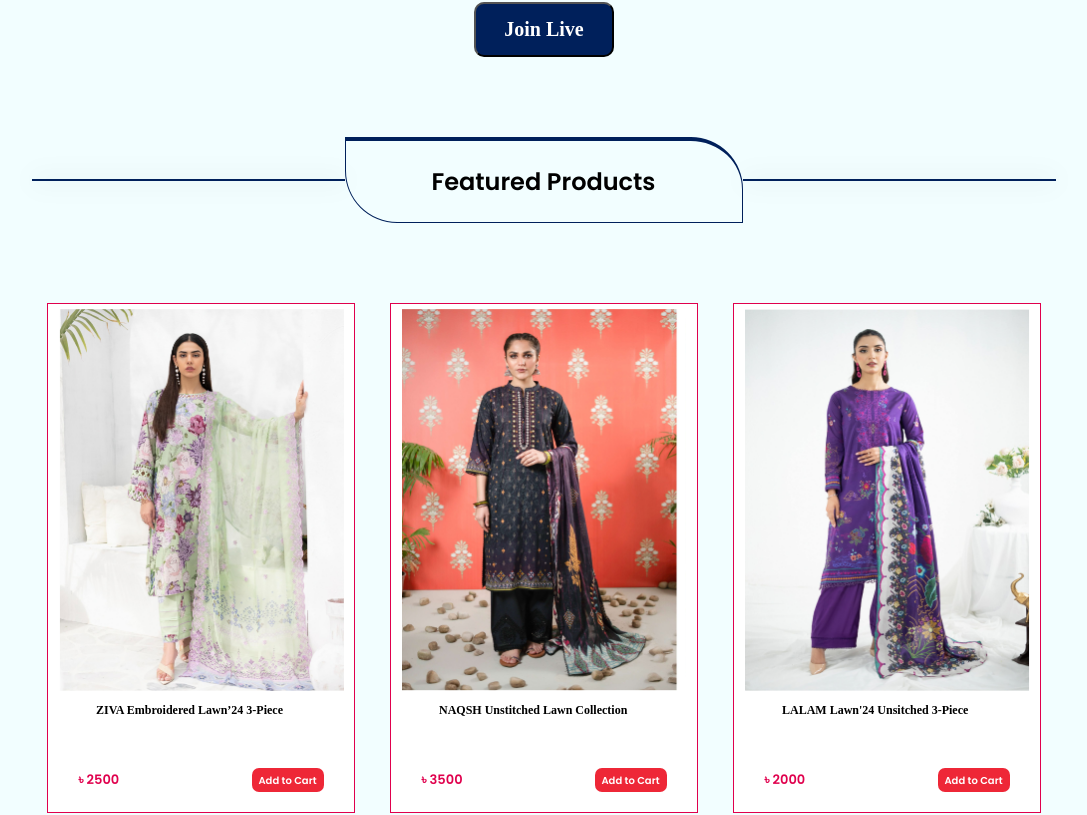
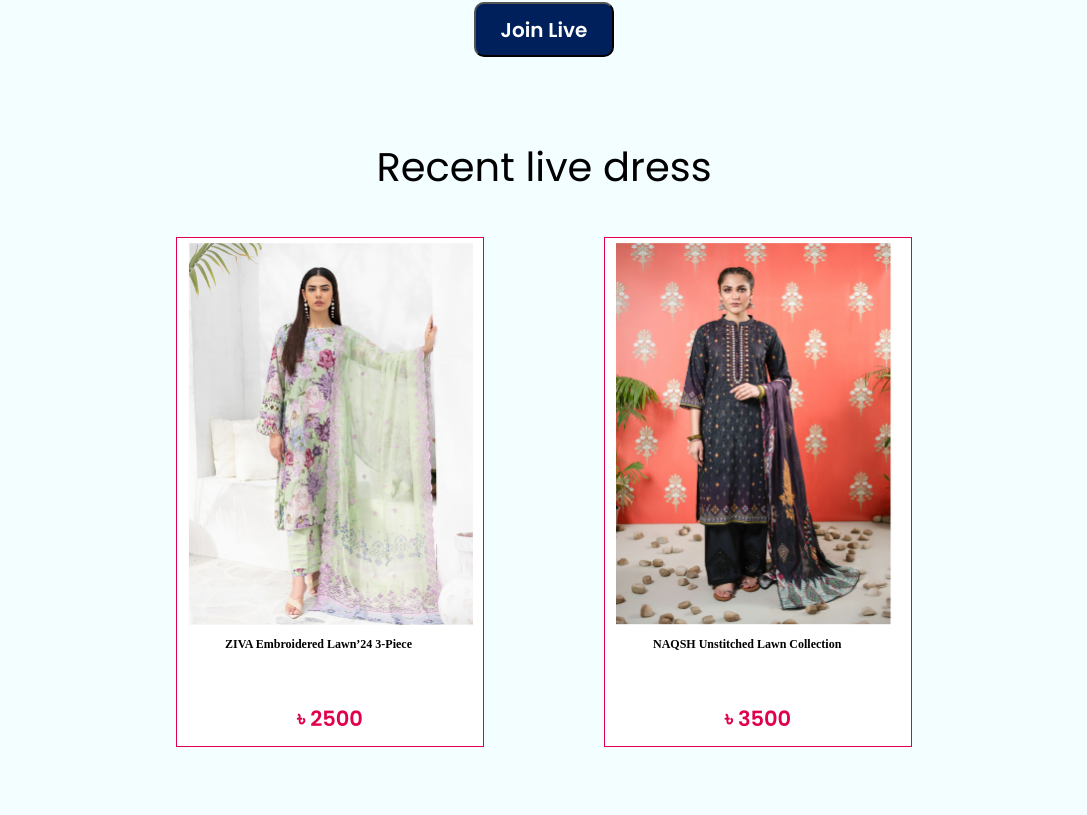
Before and after one commit to Shad-Islam/falakmart_frontend, a React (Create React App) app: page / in a window 1280 px wide. Shown: the part 2538-3353 px from the top of the page, without its empty margins (96-1183 px from the left). Built offline with nearby package versions, Linux system fonts and the light colour scheme.

Commit message:
Recent Live section is initialized

```diff
--- /dev/null
+++ b/src/components/TitleWithPriceCard.jsx
@@ -0,0 +1,22 @@
+import React from "react";
+import "./style/TitleWithPriceCard.css";
+
+export default function TitleWithPriceCard({
+  productImages,
+  productName,
+  price,
+}) {
+  return (
+    <div id="twp-card-container">
+      <div id="twp-image-div">
+        <img src={productImages} alt="dress1" />
+      </div>
+      <div id="twp-product-name"> {productName}</div>
+      <div id="twp-price-div">
+        <p>৳ {price}</p>
+      </div>
+    </div>
+  );
+}
+
+// title-with-price == twp , It's been used as id.
--- /dev/null
+++ b/src/components/style/TitleWithPriceCard.css
@@ -0,0 +1,53 @@
+#twp-card-container {
+  width: 308px;
+  height: 510px;
+  border: 1px solid #e0004d;
+  background: white;
+  margin-bottom: 5px;
+  display: flex;
+  flex-direction: column;
+  align-items: center;
+  gap: 10px;
+}
+
+#twp-image-div {
+  width: 285px;
+  height: 382px;
+  background: white;
+  margin-top: 5px;
+}
+
+#twp-image-div img {
+  width: 100%;
+  height: 100%;
+  object-fit: contain;
+}
+
+#twp-product-name {
+  width: 210px;
+  background: white;
+  font-family: Poppines;
+  font-size: 12px;
+  font-weight: 600;
+  line-height: 18px;
+}
+
+#twp-price-div {
+  width: 285px;
+  height: 35px;
+  background: white;
+  margin-top: auto;
+  margin-bottom: 10px;
+  display: flex;
+  align-items: center;
+  justify-content: center;
+  padding: 0 20px;
+}
+
+#twp-price-div p {
+  color: #e0004d;
+  font-family: Poppins;
+  font-size: 21px;
+  font-weight: 600;
+  line-height: 32px;
+}
--- a/src/pages/home/Home.js
+++ b/src/pages/home/Home.js
@@ -8,6 +8,7 @@ import FeaturedProducts from "./featured-product/FeaturedProducts";
 import DiscountSection from "./discount section/DiscountSection";
 import Footer from "../../components/Footer";
 import LiveUpdate from "./live-update/LiveUpdate";
+import RecentLive from "./recent-live/RecentLive";
 
 function Home() {
   return (
@@ -22,6 +23,7 @@ function Home() {
       {/* title box end */}
       <ImageSlider />
       <LiveUpdate />
+      <RecentLive />
       <FeaturedProducts />
       <DiscountSection />
       <Footer />
--- a/src/pages/home/live-update/LiveUpdate.css
+++ b/src/pages/home/live-update/LiveUpdate.css
@@ -88,7 +88,7 @@
   border-radius: 10px;
   background: #00205b;
   color: white;
-  font-family: Poppines;
+  font-family: Poppins;
   font-size: 20px;
   font-weight: 600;
 }
--- /dev/null
+++ b/src/pages/home/recent-live/RecentLive.css
@@ -0,0 +1,26 @@
+#recent-live-container {
+  width: 100%;
+  display: flex;
+  flex-direction: column;
+}
+
+#recent-live-text-container {
+  width: 100%;
+  height: 60px;
+  display: flex;
+  justify-content: center;
+  align-items: center;
+  font-family: Poppins;
+  font-size: 40px;
+  font-weight: 400;
+  line-height: 57px;
+  margin-bottom: 40px;
+}
+
+#recent-live-image-card-container {
+  width: 100%;
+  height: 600px;
+  display: flex;
+  justify-content: center;
+  gap: 120px;
+}
--- /dev/null
+++ b/src/pages/home/recent-live/RecentLive.jsx
@@ -0,0 +1,24 @@
+import React from "react";
+import "./RecentLive.css";
+import { productImages } from "../../../assets/images";
+import TitleWithPriceCard from "../../../components/TitleWithPriceCard";
+
+export default function RecentLive() {
+  return (
+    <div id="recent-live-container">
+      <div id="recent-live-text-container">Recent live dress </div>
+      <div id="recent-live-image-card-container">
+        <TitleWithPriceCard
+          productImages={productImages[0].product_image}
+          productName={productImages[0].product_name}
+          price={productImages[0].price}
+        />
+        <TitleWithPriceCard
+          productImages={productImages[1].product_image}
+          productName={productImages[1].product_name}
+          price={productImages[1].price}
+        />
+      </div>
+    </div>
+  );
+}
```
